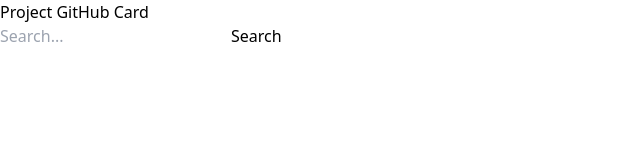
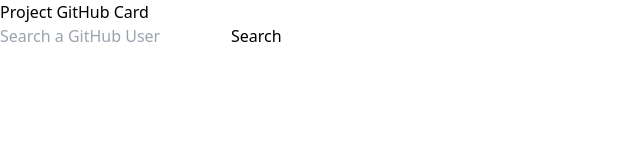
Before and after one commit to momzzze/project-creditglorious, a React (Vite) app: page / in a window 1280 px wide. Shown: the top 160 px of the page, without its empty margins (0-640 px from the left). Built offline with nearby package versions, Linux system fonts and the light colour scheme.

Commit message:
Update SearchForm.jsx

```diff
--- a/src/components/SearchForm.jsx
+++ b/src/components/SearchForm.jsx
@@ -14,14 +14,14 @@
 
             <input
                 type="text"
-                placeholder="Search..."
-                className="border border-gray-300 p-2 rounded-l w-64"
+                placeholder="Search a GitHub User"
+                className="border w-1/3 border-gray-300 p-2 rounded-l-lg"
                 value={query}
                 onChange={(e) => setQuery(e.target.value)}
             />
             <button
                 type="submit"
-                className="border border-gray-300 p-2 rounded-l w-64 hover:bg-gray-100"
+                className="border-t border-r border-b w-20 border-gray-300 p-2 rounded-r-lg hover:bg-gray-100 "
             >
                 Search
             </button>
```
